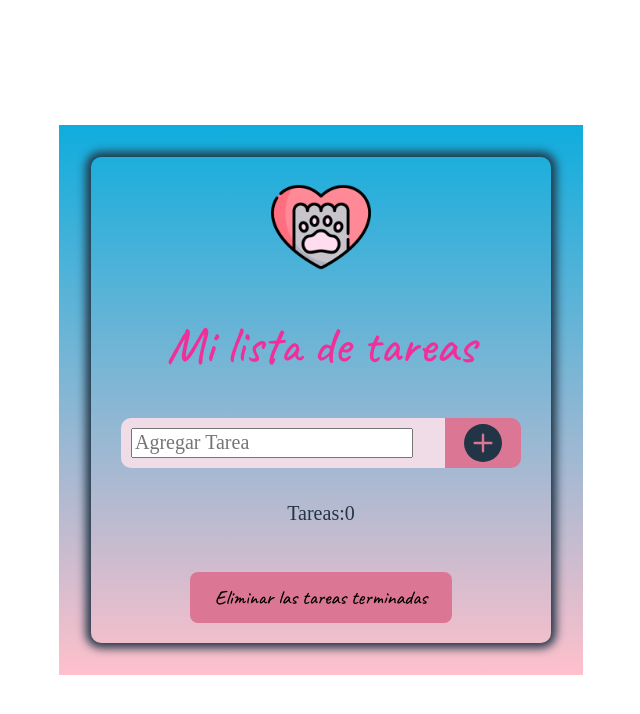
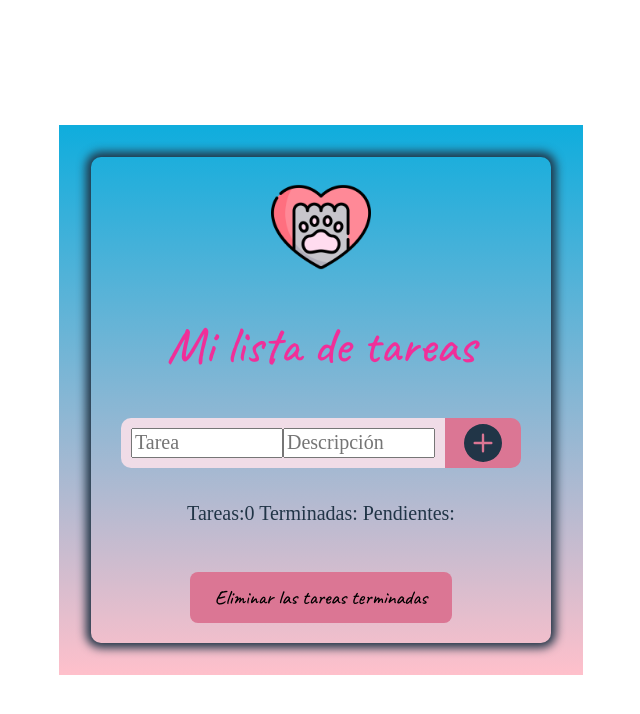
Before and after one commit to legive/my-react-task-list, a React (Vite) app: page / in a window 1280 px wide. Shown: the top 714 px of the page, without its empty margins (279-919 px from the left). Built offline with nearby package versions, Linux system fonts and the light colour scheme; a web font is replaced by a local one.

Commit message:
actualizando lista de tareas

```diff
--- a/src/components/Tasklist.jsx
+++ b/src/components/Tasklist.jsx
@@ -2,27 +2,39 @@
 /* eslint-disable no-unused-vars */
 //rafc para crear la estruxtura de una funcion
 
-import {useState, useEffect, useReducer, useContext} from "react";
+import {useState, useEffect} from "react";
 import { BsPlusCircleFill } from "react-icons/bs";
-import Task from './Task'
 import Header from './Header'
 import { useActions } from "./hooks/useActions";
 import { BsPencilFill, BsFillTrash3Fill, BsPlusSquareFill } from "react-icons/bs";
+import App from '../App.css'
+import Task from "./Task"
 
 export default function Tasklist () {
+  function handleSubmit(event) {
+    event.preventDefault();
+
+   }
 
   const [taskNew, settaskNew]=useState("");
+  const [taskDescription, settaskDescription]=useState("");
   const [tasklistArray, addTask, deleteTask, updateTask]=useActions();
   const [checkedStatus, setcheckedStatus]=useState()
+  const[error, setError]=useState("");
+
 
 
 
  function handleAddTask()
   {
+    if (taskNew!="")
+    {addTask(taskNew, taskDescription);
+    setError("")}
+   else{setError("Ingrese una tarea")}
 
-addTask(taskNew);
 
 settaskNew('')
+settaskDescription('')
 
 
   }
@@ -39,10 +51,13 @@ settaskNew('')
   }
 
 
- const checkTasks=(index, isComplete)=>{
-   const newState=!isComplete
+ const checkTasks=(index, isComplete2)=>{
+  console.log(index)
+   const newState=!isComplete2
    tasklistArray[index].isComplete=newState
+
    setcheckedStatus(newState)
+
 
    }
 
@@ -51,50 +66,45 @@ settaskNew('')
 
 
   return (
-
+<form onSubmit={handleSubmit}>
     <div className="taskList">
       <div>
       <Header />
     <form >
     <div className="container">
       <div className="checks">
+
       <input onChange={(event)=>{settaskNew(event.target.value)}}  className="agregar" type='text'
-     value={taskNew}
+     value={taskNew} placeholder={"Tarea"}  />
+     <input onChange={(event)=>{settaskDescription(event.target.value)}}  className="agregar" type='text'
+     value={taskDescription} placeholder={"Descripción"}  />
+     </div>
 
-      placeholder={"Agregar Tarea"}  /></div>
       <div className="buttons" onClick={handleAddTask}><BsPlusCircleFill className="icon"/></div>
+
       </div>
+      <p style={{color:'red'}}>{error}</p>
     </form >
 
 
       {tasklistArray.map((task,index)=>
 <div key={task.id} >
 
-<div className="" >
+<div key={task} className="container">
 
-      {/* <div  className="checks" onClick={()=>checkTasks(task.index,task.isComplete)}><p>{index+1}.</p><input  checked={checkedStatus}  type="checkbox" onChange={()=>checkTasks(task.index,task.isComplete)}/>
-      <p className={ `${checkedStatus? 'terminada':''}`}> {task.name}</p></div>
+<Task id={task.id} taskN={task.name} isComplete={task.isComplete} taskList={tasklistArray} />
 
 
-    <div className="buttons">
-      <div onClick={()=>handleUpdate(task.id)}><BsPencilFill className="icon" /></div>
-      <div onClick={()=>handleDelete(task.id)}><BsFillTrash3Fill className="icon"/></div>
-     </div> */}
-     <Task id={task.id} taskN={task.name} isComplete={task.isComplete} taskList={tasklistArray}/>
-
-
-
-
-  </div>
+</div>
  </div>
     )
 }
-<p>Tareas:{tasklistArray.length}</p>
+<p>Tareas:{tasklistArray.length} Terminadas: Pendientes:</p>
 <br></br>
 <button className="botonGrande">Eliminar las tareas terminadas</button>
 </div>
 
 </div>
-
+</form>
   )
 }
```
